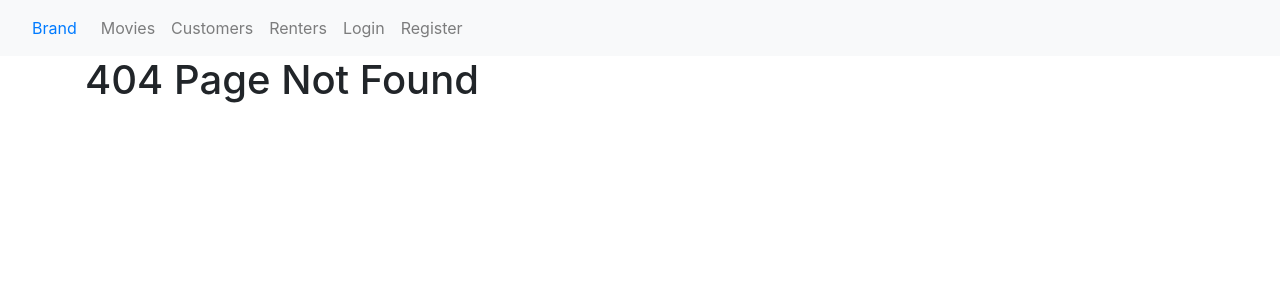
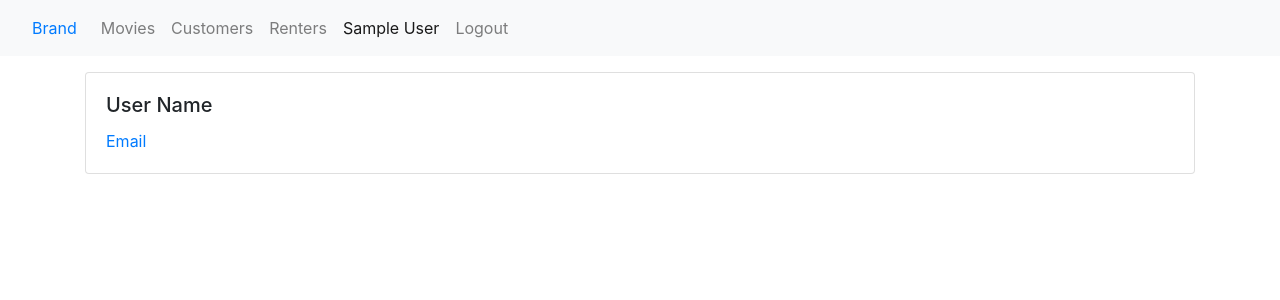
Before and after one commit to hassantvs24/all-react, a React (Create React App) app in the folder vidly/: page /profile in a window 1280 px wide. Before the commit this address led to /not-found. Shown: the top 300 px of the page. Built offline with nearby package versions, Linux system fonts and the light colour scheme; sample sign-in values are in the browser's storage.

Commit message:
Implimant login logout

```diff
--- a/vidly/package.json
+++ b/vidly/package.json
@@ -10,6 +10,7 @@
     "bootstrap": "^4.1.1",
     "font-awesome": "^4.7.0",
     "joi-browser": "^13.4.0",
+    "jwt-decode": "^2.2.0",
     "lodash": "^4.17.10",
     "prop-types": "^15.6.2",
     "query-string": "^6.1.0",
--- a/vidly/src/App.js
+++ b/vidly/src/App.js
@@ -1,27 +1,49 @@
 import React, { Component } from 'react';
+import { Switch, Route, Redirect } from 'react-router-dom';
+import {ToastContainer} from 'react-toastify';
+import jwtDecode from 'jwt-decode';
 import Movies from './component/movies';
 import NavBar from './component/navbar';
-import { Switch, Route, Redirect } from 'react-router-dom';
 import Customers from './component/customers';
 import Renters from './component/renters';
 import NotFound from './component/notFound';
 import MovieFrom from './component/movieForm';
 import LoginFrom from './component/loginForm';
 import RegisterForm from './component/registerForm';
+import Logout from './component/logout';
+import Profile from './component/profile';
 import './App.css';
 
 
 
+
+
 class App extends Component {
-  state = {  }
+  state = {}
+
+  componentDidMount(){
+    try{
+      const jwt = localStorage.getItem('token');
+      const user = jwtDecode(jwt);
+      this.setState({user});
+      //console.log(user);
+    } catch (ex) {
+     // console.log('no token found');
+    }
+
+  }
+
     render() {
       return (
         <React.Fragment>
-          <NavBar />
+          <NavBar user={this.state.user} />
+          <ToastContainer />
           <main className="container">
             <Switch>
               <Route path="/login" component={LoginFrom} />
+              <Route path="/logout" component={Logout} />
               <Route path="/register" component={RegisterForm} />
+              <Route path="/profile" component={Profile}/>
               <Route path="/movies/:id" component={MovieFrom} />
               <Route path="/movies" component={Movies} />
               <Route path="/customers" component={Customers} />
--- a/vidly/src/component/loginForm.jsx
+++ b/vidly/src/component/loginForm.jsx
@@ -2,7 +2,7 @@ import React from 'react';
 import Joi from 'joi-browser';
 import Form from './common/form';
 import {login}from '../services/authService';
-import {ToastContainer, toast} from 'react-toastify';
+import {toast} from 'react-toastify';
 
 class LoginFrom extends Form {
      state = {
@@ -22,7 +22,8 @@ class LoginFrom extends Form {
             const {data: jwt} = await login(data.username, data.password);
             //console.log(jwt);
             localStorage.setItem("token", jwt);
-            this.props.history.push("/");
+           // this.props.history.push("/");
+           window.location = "/";
           }catch(ex){
               if(ex.response && ex.response.status === 400){
                   const errors = {...this.state.errors};
--- /dev/null
+++ b/vidly/src/component/logout.jsx
@@ -0,0 +1,13 @@
+import React, { Component } from 'react';
+
+class Logout extends Component {
+    componentDidMount() {
+        localStorage.removeItem('token');
+        window.location = "/";
+    }
+    render() {
+        return null;
+    }
+}
+
+export default Logout;
--- a/vidly/src/component/movies.jsx
+++ b/vidly/src/component/movies.jsx
@@ -7,7 +7,7 @@ import ListGroup from './common/listGroup';
 import SearchBox from './common/searchBox';
 import MoviesTable from './moviesTable';
 import { Link } from 'react-router-dom';
-import {ToastContainer, toast} from 'react-toastify';
+import {toast} from 'react-toastify';
 import _ from 'lodash';
 
 
@@ -92,7 +92,6 @@ class Movies extends Component {
         const {pageSize, currentPage, sortColumn, searchQuery} = this.state;
         return (
                 <div className="row mt-5">
-                    <ToastContainer />
                     <div className="col-md-3">
                         <ListGroup items={this.state.genres} selectedItem={this.state.selectedGenre}  onItemSelect={this.handleGenreSelect} />
                     </div>
--- a/vidly/src/component/navbar.jsx
+++ b/vidly/src/component/navbar.jsx
@@ -1,7 +1,7 @@
 import React from 'react';
 import { Link, NavLink } from 'react-router-dom';
 
-const NavBar = () => {
+const NavBar = ({user}) => {
     return (
         <nav className="navbar navbar-expand-lg navbar-light bg-light">
                 <Link className="nav-link" to="/">Brand</Link>
@@ -19,12 +19,27 @@ const NavBar = () => {
                     <li className="nav-item">
                         <NavLink className="nav-link" to="/renters">Renters</NavLink>
                     </li>
+                    {!user && (
+                        <React.Fragment>
                             <li className="nav-item">
                                 <NavLink className="nav-link" to="/login">Login</NavLink>
                             </li>
                             <li className="nav-item">
                                 <NavLink className="nav-link" to="/register">Register</NavLink>
                             </li>
+                        </React.Fragment>
+                    )}
+
+                    {user && (
+                        <React.Fragment>
+                            <li className="nav-item">
+                                <NavLink className="nav-link" to="/profile">{user.name}</NavLink>
+                            </li>
+                            <li className="nav-item">
+                                <NavLink className="nav-link" to="/logout">Logout</NavLink>
+                            </li>
+                        </React.Fragment>
+                    )}
                 </ul>
             </div>
         </nav>
--- /dev/null
+++ b/vidly/src/component/profile.jsx
@@ -0,0 +1,32 @@
+import React, { Component } from 'react';
+import jwtDecode from 'jwt-decode';
+
+
+class Profile extends Component {
+    state = {  }
+
+    // componentDidMount(){
+    //     try{
+    //       const jwt = localStorage.getItem('token');
+    //       const user = jwtDecode(jwt);
+    //       this.setState({user});
+    //       console.log(user);
+    //     } catch (ex) {
+    //      // console.log('no token found');
+    //     }
+
+    //   }
+
+    render() {
+        return (
+            <div className="card mt-3">
+                <div className="card-body">
+                    <h5 className="card-title">User Name</h5>
+                    <a href="#" className="card-link">Email</a>
+                </div>
+            </div>
+         );
+    }
+}
+
+export default Profile;
--- a/vidly/src/component/registerForm.jsx
+++ b/vidly/src/component/registerForm.jsx
@@ -2,7 +2,7 @@ import React from 'react';
 import Joi from 'joi-browser';
 import Form from './common/form';
 import * as userService from '../services/userService';
-import {ToastContainer, toast} from 'react-toastify';
+import {toast} from 'react-toastify';
 
 class RegisterForm extends Form {
     state = {
@@ -21,7 +21,7 @@ class RegisterForm extends Form {
        try{
          const response = await userService.register(this.state.data);
          localStorage.setItem("token", response.headers['x-auth-token']);
-         this.props.history.push("/");
+         window.location = "/";
        }catch(ex){
            if(ex.response && ex.response.status === 400){
                const errors = {...this.state.errors};
@@ -36,10 +36,7 @@ class RegisterForm extends Form {
    render() {
        return (
            <div>
-               <ToastContainer />
-
                <h1>Register</h1>
-
                <form onSubmit={this.handleSubmit}>
                    {this.renderInput('username', 'Email', 'email')}
                    {this.renderInput('password', 'Password', 'password')}
--- a/vidly/src/services/authService.js
+++ b/vidly/src/services/authService.js
@@ -3,8 +3,8 @@ import config from '../config.json';
 const url = config.apiEndpoint+'auth';
 
 
-export function login(email, password) {
-    return http.post(url, {
+export async function login(email, password) {
+    return await http.post(url, {
         email: email,
         password: password
     });
```
Also changed, not shown: 1 other file (tests, documents, lock files or other folders). Lines whose indentation alone changed are shown as unchanged.
